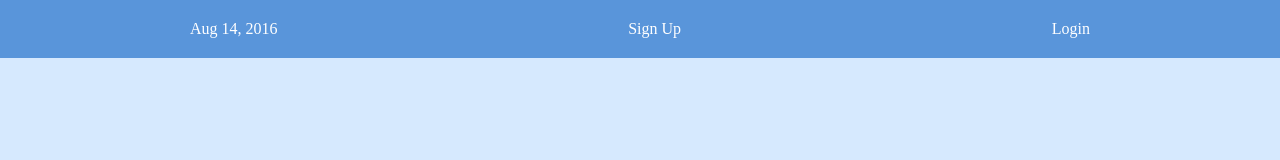
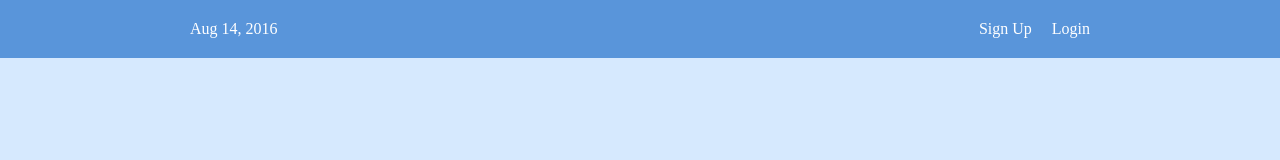
Before and after one commit to elias2500/flexbox, a plain HTML site: page index.html in a window 1280 px wide. Shown: the top 160 px of the page. Drawn offline with Linux system fonts and the light colour scheme.

Commit message:
Move the two buttons to the right using auto margin

```diff
--- a/styles.css
+++ b/styles.css
@@ -24,6 +24,11 @@
   display: flex;
   justify-content: flex-end;
 }*/
+
+.signup {
+  margin-left: auto;
+}
+
 .login {
   margin-left: 20px;
 }
```
